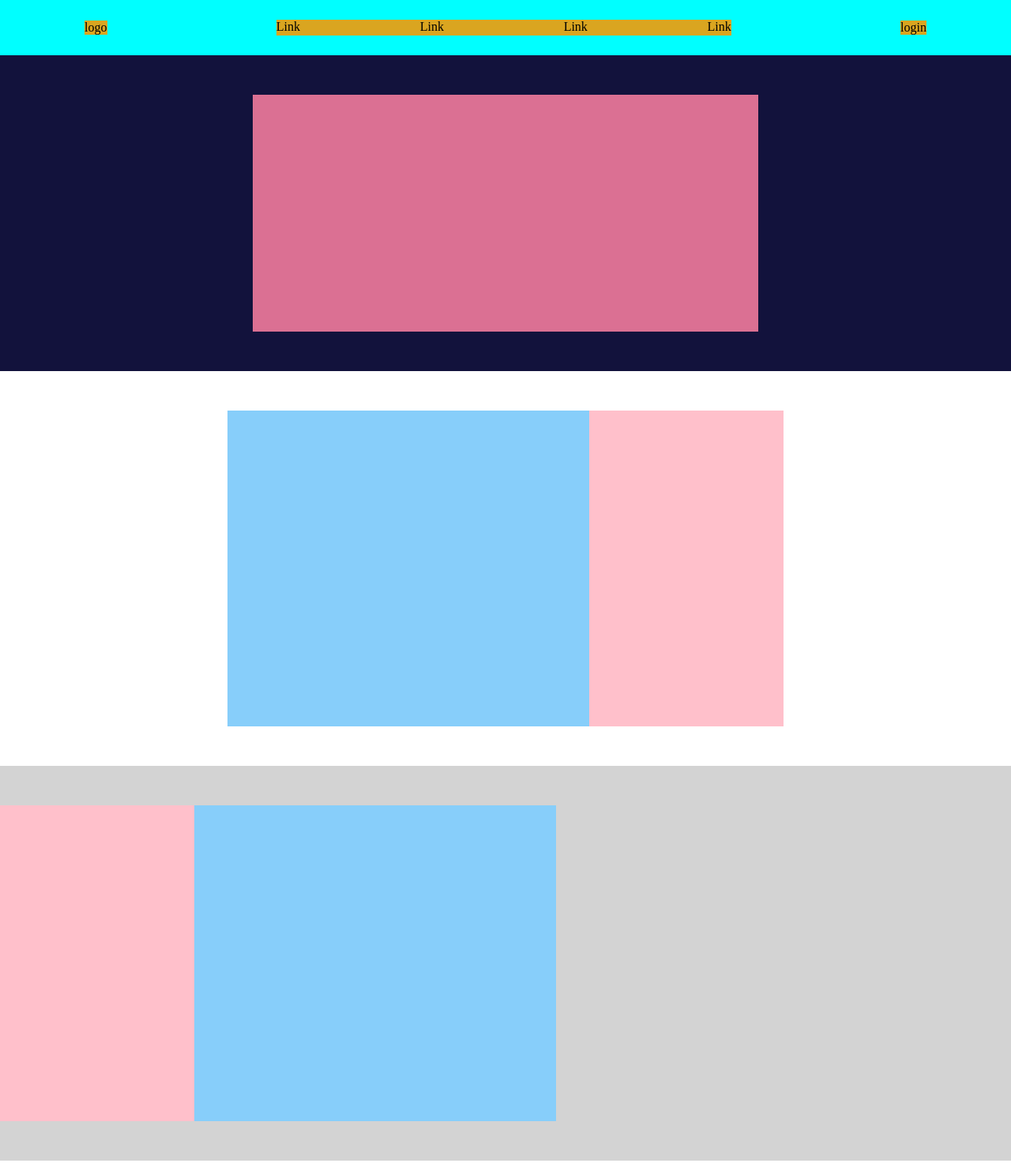
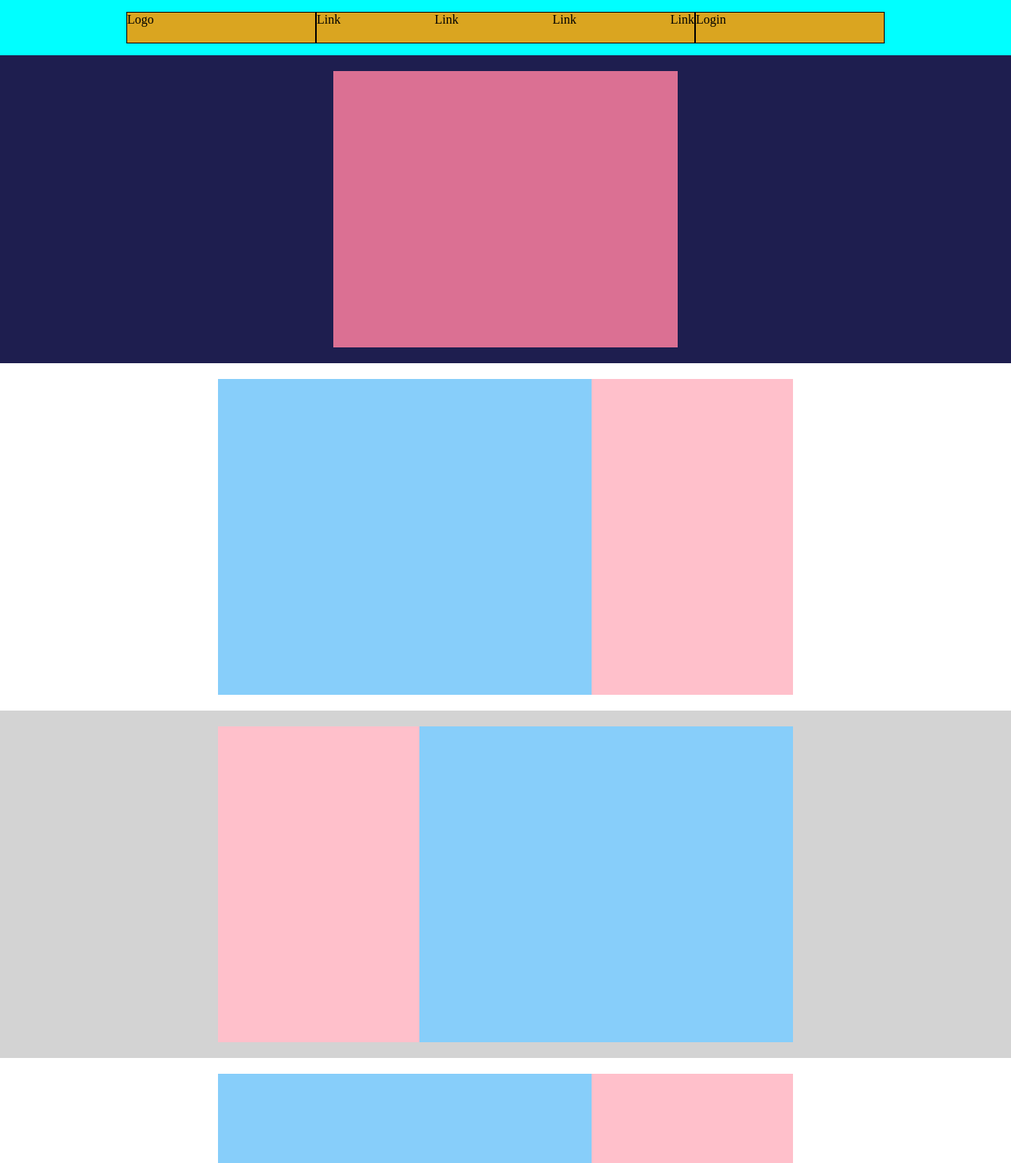
Before and after one commit to Alexbarile/htmlcss-struttura-discord, a plain HTML site: page index.html in a window 1280 px wide. Shown: the top 1473 px of the page at 79% size. Drawn offline with Linux system fonts and the light colour scheme.

Commit message:
modifiche

```diff
--- a/css/style.css
+++ b/css/style.css
@@ -10,26 +10,38 @@
 
 header{
     background-color: aqua;
-    width: 100%;
-    margin: 0 auto;
     height: 70px;
     display: flex;
     justify-content: space-around;
     align-items: center;
 }
 
-.logo{
-    background-color: goldenrod;
+.container{
+    width: 75%;
+    margin: 0 auto;
+
 }
 
-.link{
-    width: 45%;
-    background-color: goldenrod;
+.row{
+    display: flex;
+    justify-content: center;
+    align-items: center;
 }
 
-.login{
+.col-25{
+    height: 40px;
+    width: 25%;
     background-color: goldenrod;
+    border: 1px solid black;
 }
+
+.col-50{
+    height: 40px;
+    width: 50%;
+    background-color: goldenrod;
+    border: 1px solid black;
+}
+
 
 ul{
     display: flex;
@@ -47,23 +59,23 @@ li{
 /* MAIN PRIMA RIGA */
 
 
-.container{
-    max-width: 100%;
-    margin: 0 auto;
-    background-color: rgb(18, 18, 60);
+.bg-blue{
+    background-color: rgb(30, 30, 79);
 }
 
-.row{
-    display: flex;
-    justify-content: center;
-    align-items: center;
-    width: 100%;
-    height: 400px;
+.container-sm{
+    width: 60%;
+    margin: 0 auto;
 }
 
+.padding-20{
+    padding: 20px;
+}
+
+
 .col-main{
-    width: 50%;
-    height: 300px;
+    width: 60%;
+    height: 350px;
     background-color: palevioletred;
 
 }
@@ -71,19 +83,6 @@ li{
 
 /* MAIN SECONDA RIGA */
 
-
-.container-two{
-    max-width: 55%;
-    margin: 0 auto;
-}
-
-.row-two{
-    display: flex;
-    justify-content: center;
-    align-items: center;
-    width: 100%;
-    height: 500px;
-}
 
 .col-big{
     width: 65%;
@@ -100,53 +99,19 @@ li{
 
 /* MAIN TERZA RIGA */
 
-
-.container-three{
-    max-width: 100%;
-    margin: 0 auto;
+.bg-gray{
     background-color: lightgray;
 }
 
-.row-three{
-    display: flex;
-    justify-content: center;
-    align-items: center;
-    width: 55%;
-    height: 500px;
-}
+/* MAIN QUINTA RIGA */
 
-.col-big-inverse{
-    width: 65%;
-    background-color: lightskyblue;
-    height: 400px;
-}
-
-.col-small-inverse{
-    width: 35%;
-    background-color: pink;
-    height: 400px;
+.bg-lightgray{
+    background-color: lightgray;
 }
 
 
-/* MAIN QUINTA RIGA */
-
-
-.container-five{
-    max-width: 100%;
-    margin: 0 auto;
-    background-color: lightgray;
-}
-
-.row-five{
-    display: flex;
-    justify-content: center;
-    align-items: center;
+.col-main-five{
     width: 100%;
-    height: 600px;
-}
-
-.col-main-five{
-    width: 55%;
     height: 500px;
     background-color: green;
 }
@@ -155,16 +120,10 @@ li{
 /* footer */
 
 
-.footer{
+footer{
     background-color: rgba(0, 0, 0, 0.875);
 }
 
-.footer-row{
-    display: flex;
-    justify-content: center;
-    width: 55%;
-    margin-bottom: 40px;
-}
 
 .col-footer-main{
     height: 350px;
@@ -182,20 +141,25 @@ li{
     flex-grow: 1;
 }
 
-.hr{
+.hr-1{
     border: 0.5px solid white;
+    margin-top: 40px;
+
+    width: 100%
 }
 
-.footer-row-end{
+.bg-beige{
     background-color: beige;
-    width: 55%;
-    margin: 0 auto;
+
+}
+.row-footer{
+    width: 100%;
     height: 70px;
     display: flex;
     justify-content: space-between;
     align-items: center;
+    background-color: beige;
 }
-
 .logo-end{
     background-color: gray;
     padding: 7px 10px 7px 10px;
--- a/index.html
+++ b/index.html
@@ -11,11 +11,10 @@
 
     <!-- titolo -->
     <header>
-            <div class="logo">
-                logo
-            </div>
-
-            <div class="link">
+        <div class="container">
+            <div class="row">
+                <div class="col-25">Logo</div>
+                <div class="col-50">
                     <nav>
                         <ul>
                             <li>Link</li>
@@ -25,10 +24,11 @@
                         </ul>
                     </nav>
                 </div>
+                <div class="col-25">Login</div>
+            </div>
 
-            <div class="login">
-                login
         </div>
+
     </header>
 
 
@@ -39,16 +39,17 @@
 
         <!-- PRIMA RIGA -->
 
-        <div class="container">
+        <div class="bg-blue">
+            <div class="container-sm padding-20">
                 <div class="row">
                     <div class="col-main"></div>
                 </div>
             </div>
+        </div>
 
         <!-- SECONDA RIGA -->
-
-        <div class="container-two">
-            <div class="row-two">
+        <div class="container-sm padding-20">
+            <div class="row">
                 <div class="col-big"></div>
                 <div class="col-small"></div>
             </div>
@@ -56,17 +57,20 @@
 
         <!-- TERZA RIGA -->
 
-        <div class="container-three">
-            <div class="row-three">
-                <div class="col-small-inverse"></div>
-                <div class="col-big-inverse"></div>
+
+        <div class="bg-gray">
+            <div class="container-sm padding-20">
+                <div class="row">
+                    <div class="col-small"></div>
+                    <div class="col-big"></div>
+                </div>
             </div>
         </div>
 
         <!-- QUARTA RIGA -->
 
-        <div class="container-two">
-            <div class="row-two">
+        <div class="container-sm padding-20">
+            <div class="row">
                 <div class="col-big"></div>
                 <div class="col-small"></div>
             </div>
@@ -74,9 +78,11 @@
 
         <!-- QUINTA RIGA -->
 
-        <div class="container-five">
-            <div class="row-five">
+        <div class="bg-lightgray">
+            <div class="container-sm padding-20">
+                <div class="row">
                     <div class="col-main-five"></div>
+                </div>
             </div>
         </div>
     </main>
@@ -84,8 +90,9 @@
     <!-- footer -->
 
     <footer>
-        <div class="footer">
-            <div class="footer-row">
+
+            <div class="container-sm padding-20">
+                <div class="row">
                     <div class="col-footer-main"></div>
                     <div class="col-footer"></div>
                     <div class="col-footer"></div>
@@ -93,15 +100,20 @@
                     <div class="col-footer"></div>
                 </div>
 
-            <div class="hr"></div>
+                <div class="hr-1"></div>
 
-            <div class="footer-row-end">
+                <div class="row-footer">
                     <div class="logo-end">Logo</div>
                     <div class="button">Button</div>
                 </div>
 
-            <div class="hr"></div>
+                <div class="hr-2"></div>
+
             </div>
+
+
+
         </footer>
+
     </body>
 </html>
```
Lines whose indentation alone changed are shown as unchanged.
